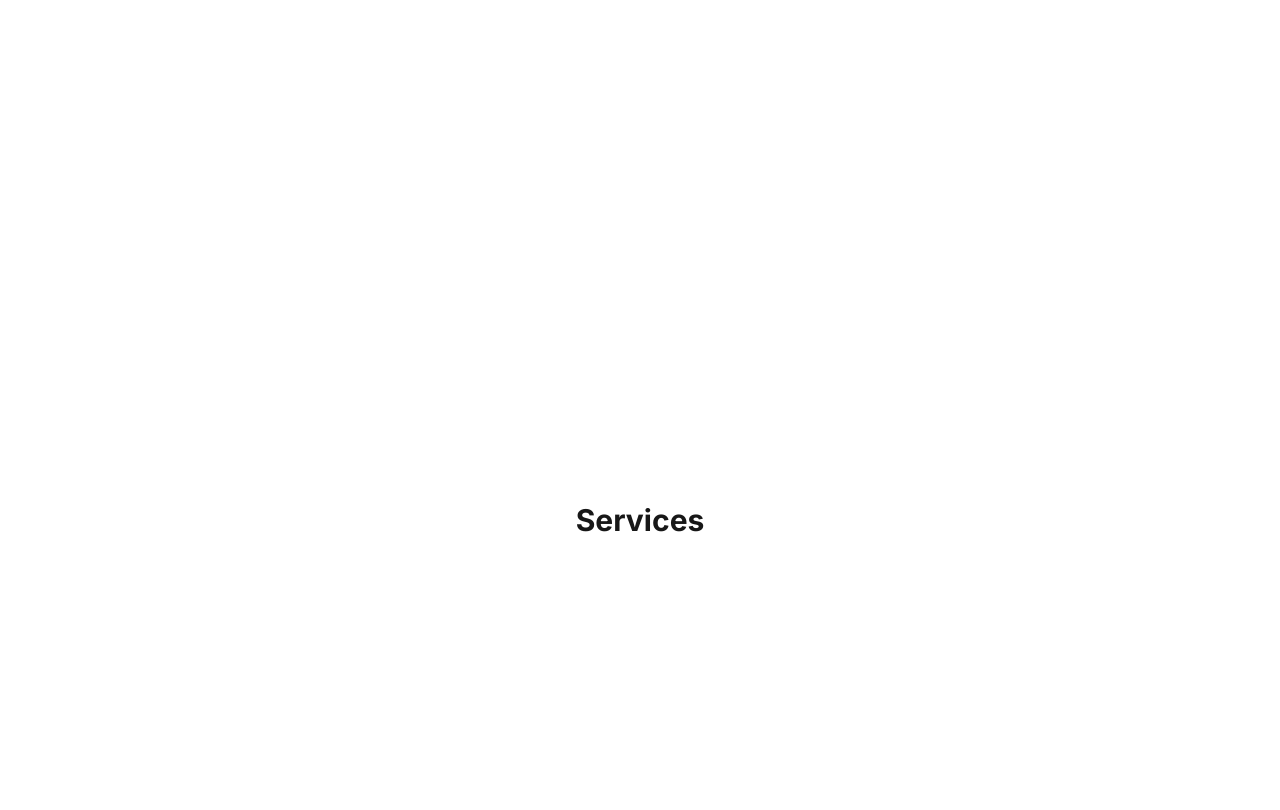
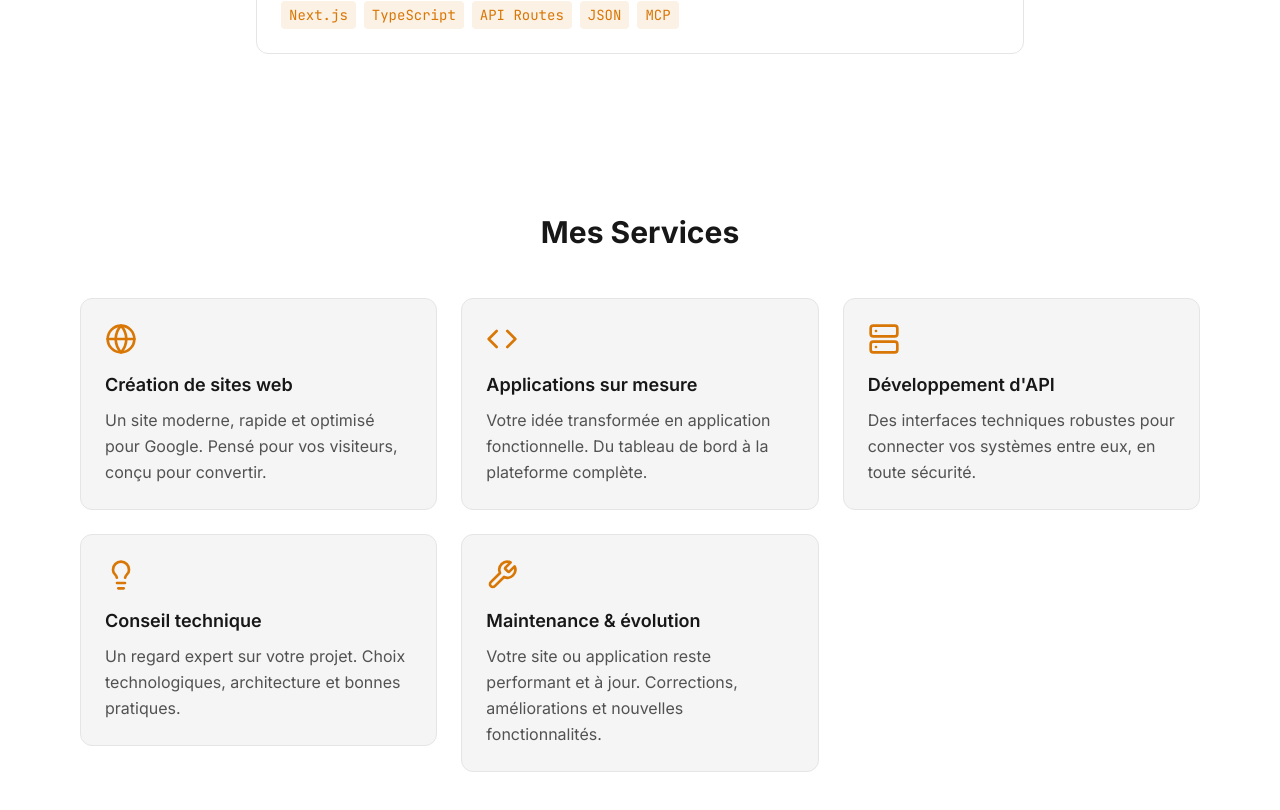
Before and after one commit to YoLaub/Portfolio2026, a Next.js app: page / in a window 1280 px wide. Shown: the part 1560-2370 px from the top of the page. Built offline with nearby package versions, Linux system fonts and the light colour scheme.

Commit message:
Add ServicesSection and ServiceCard components for service display

```diff
--- a/src/app/page.tsx
+++ b/src/app/page.tsx
@@ -1,5 +1,8 @@
 import { NavBar } from "@/components/NavBar"
 import { Hero } from "@/components/Hero"
+import { ProjectsSection } from "@/components/ProjectsSection"
+import { ServicesSection } from "@/components/ServicesSection"
+import { SkillsSection } from "@/components/SkillsSection"
 import { Footer } from "@/components/Footer"
 
 export default function Home() {
@@ -9,17 +12,11 @@ export default function Home() {
       <main className="pt-20">
         <Hero />
 
-        <section id="projets" aria-label="Projets" className="min-h-screen flex items-center justify-center px-4">
-          <h2 className="text-3xl font-bold text-text-primary">Projets</h2>
-        </section>
+        <ProjectsSection />
 
-        <section id="services" aria-label="Services" className="min-h-screen flex items-center justify-center px-4">
-          <h2 className="text-3xl font-bold text-text-primary">Services</h2>
-        </section>
+        <ServicesSection />
 
-        <section id="competences" aria-label="Compétences" className="min-h-screen flex items-center justify-center px-4">
-          <h2 className="text-3xl font-bold text-text-primary">Compétences</h2>
-        </section>
+        <SkillsSection />
 
         <section id="mcp" aria-label="MCP" className="min-h-screen flex items-center justify-center px-4">
           <h2 className="text-3xl font-bold text-text-primary">MCP</h2>
--- /dev/null
+++ b/src/components/ServiceCard.tsx
@@ -0,0 +1,64 @@
+import type { ServiceData } from "@/data/services"
+
+function getServiceIcon(icon: string) {
+  const className = "w-8 h-8"
+
+  switch (icon) {
+    case "globe":
+      return (
+        <svg xmlns="http://www.w3.org/2000/svg" viewBox="0 0 24 24" fill="none" stroke="currentColor" strokeWidth="2" strokeLinecap="round" strokeLinejoin="round" className={className} aria-hidden="true">
+          <circle cx="12" cy="12" r="10" />
+          <path d="M2 12h20" />
+          <path d="M12 2a15.3 15.3 0 0 1 4 10 15.3 15.3 0 0 1-4 10 15.3 15.3 0 0 1-4-10 15.3 15.3 0 0 1 4-10z" />
+        </svg>
+      )
+    case "code":
+      return (
+        <svg xmlns="http://www.w3.org/2000/svg" viewBox="0 0 24 24" fill="none" stroke="currentColor" strokeWidth="2" strokeLinecap="round" strokeLinejoin="round" className={className} aria-hidden="true">
+          <polyline points="16 18 22 12 16 6" />
+          <polyline points="8 6 2 12 8 18" />
+        </svg>
+      )
+    case "server":
+      return (
+        <svg xmlns="http://www.w3.org/2000/svg" viewBox="0 0 24 24" fill="none" stroke="currentColor" strokeWidth="2" strokeLinecap="round" strokeLinejoin="round" className={className} aria-hidden="true">
+          <rect x="2" y="2" width="20" height="8" rx="2" ry="2" />
+          <rect x="2" y="14" width="20" height="8" rx="2" ry="2" />
+          <line x1="6" y1="6" x2="6.01" y2="6" />
+          <line x1="6" y1="18" x2="6.01" y2="18" />
+        </svg>
+      )
+    case "lightbulb":
+      return (
+        <svg xmlns="http://www.w3.org/2000/svg" viewBox="0 0 24 24" fill="none" stroke="currentColor" strokeWidth="2" strokeLinecap="round" strokeLinejoin="round" className={className} aria-hidden="true">
+          <path d="M9 18h6" />
+          <path d="M10 22h4" />
+          <path d="M15.09 14c.18-.98.65-1.74 1.41-2.5A4.65 4.65 0 0 0 18 8 6 6 0 0 0 6 8c0 1 .23 2.23 1.5 3.5.76.76 1.23 1.52 1.41 2.5" />
+        </svg>
+      )
+    case "wrench":
+      return (
+        <svg xmlns="http://www.w3.org/2000/svg" viewBox="0 0 24 24" fill="none" stroke="currentColor" strokeWidth="2" strokeLinecap="round" strokeLinejoin="round" className={className} aria-hidden="true">
+          <path d="M14.7 6.3a1 1 0 0 0 0 1.4l1.6 1.6a1 1 0 0 0 1.4 0l3.77-3.77a6 6 0 0 1-7.94 7.94l-6.91 6.91a2.12 2.12 0 0 1-3-3l6.91-6.91a6 6 0 0 1 7.94-7.94l-3.76 3.76z" />
+        </svg>
+      )
+    default:
+      return null
+  }
+}
+
+export function ServiceCard({ service }: { service: ServiceData }) {
+  return (
+    <div className="bg-bg-secondary border border-border rounded-xl p-6 hover:border-accent transition-colors duration-200">
+      <div className="text-accent mb-4">
+        {getServiceIcon(service.icon)}
+      </div>
+      <h3 className="text-lg font-semibold text-text-primary mb-2">
+        {service.title}
+      </h3>
+      <p className="text-text-secondary leading-relaxed">
+        {service.description}
+      </p>
+    </div>
+  )
+}
--- /dev/null
+++ b/src/components/ServicesSection.tsx
@@ -0,0 +1,26 @@
+"use client"
+
+import { services } from "@/data/services"
+import { ServiceCard } from "@/components/ServiceCard"
+import { AnimatedSection } from "@/components/AnimatedSection"
+
+export function ServicesSection() {
+  return (
+    <section id="services" aria-label="Services" className="py-20">
+      <div className="max-w-6xl mx-auto px-4">
+        <AnimatedSection>
+          <h2 className="text-3xl font-bold text-text-primary text-center mb-12">
+            Mes Services
+          </h2>
+        </AnimatedSection>
+        <div className="grid grid-cols-1 md:grid-cols-2 lg:grid-cols-3 gap-6">
+          {services.map((service, index) => (
+            <AnimatedSection key={service.id} delay={index * 0.08}>
+              <ServiceCard service={service} />
+            </AnimatedSection>
+          ))}
+        </div>
+      </div>
+    </section>
+  )
+}
```
